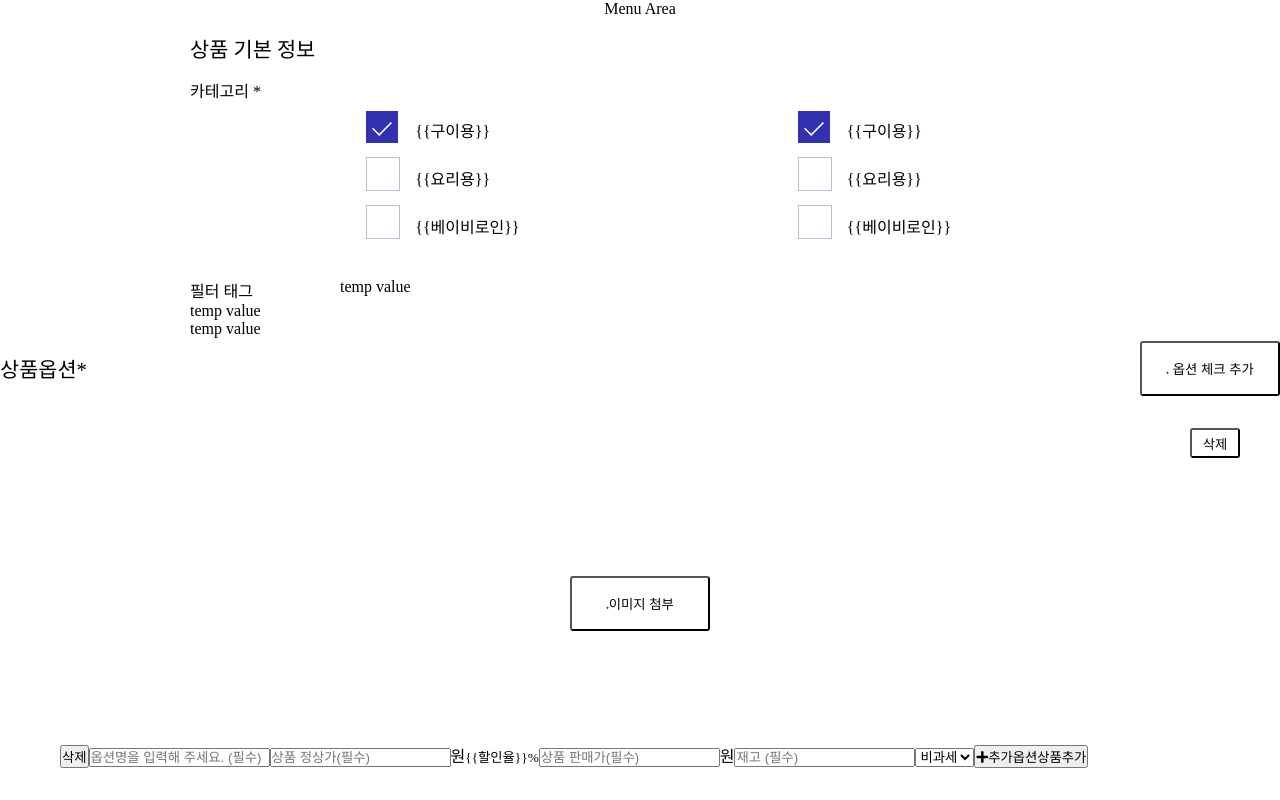
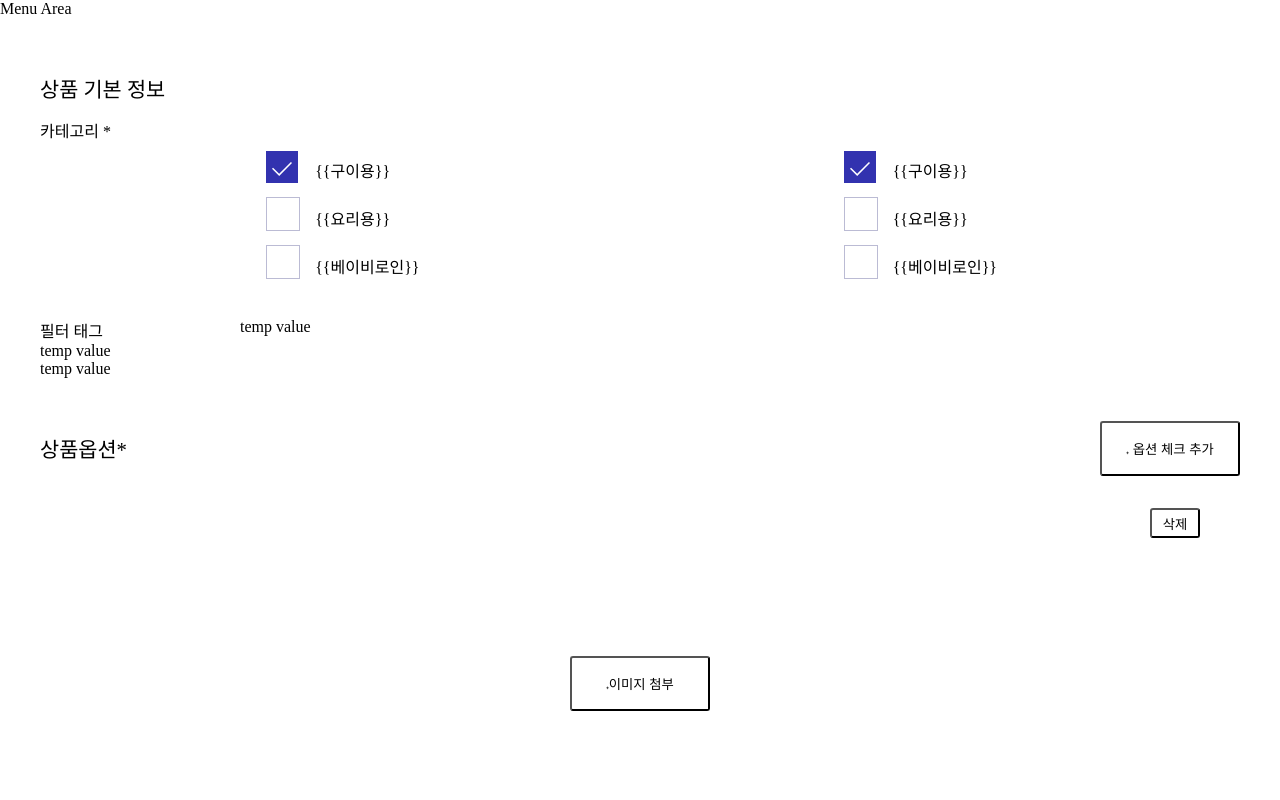
Before and after one commit to wantedPreOnboarding/19_02nd_slr_admin, a React (Create React App) app: page / in a window 1280 px wide. Shown: the top 800 px of the page. Built offline with nearby package versions, Linux system fonts and the light colour scheme.

Commit message:
Add - Space 범위 40px까지 확장

```diff
--- a/src/Components/Grid/Grid.jsx
+++ b/src/Components/Grid/Grid.jsx
@@ -9,7 +9,7 @@ export default function Grid({
   className,
   container = false,
   item = true,
-  size,
+  size = 12,
   children,
   style,
   center,
--- a/src/Components/Grid/Grid.module.scss
+++ b/src/Components/Grid/Grid.module.scss
@@ -12,7 +12,7 @@
   justify-content: center;
 }
 
-@for $i from 1 to 12 {
+@for $i from 1 to 21 {
   .space#{$i} {
     padding-right: ($i * 2px);
     padding-bottom: ($i * 2px);
```
